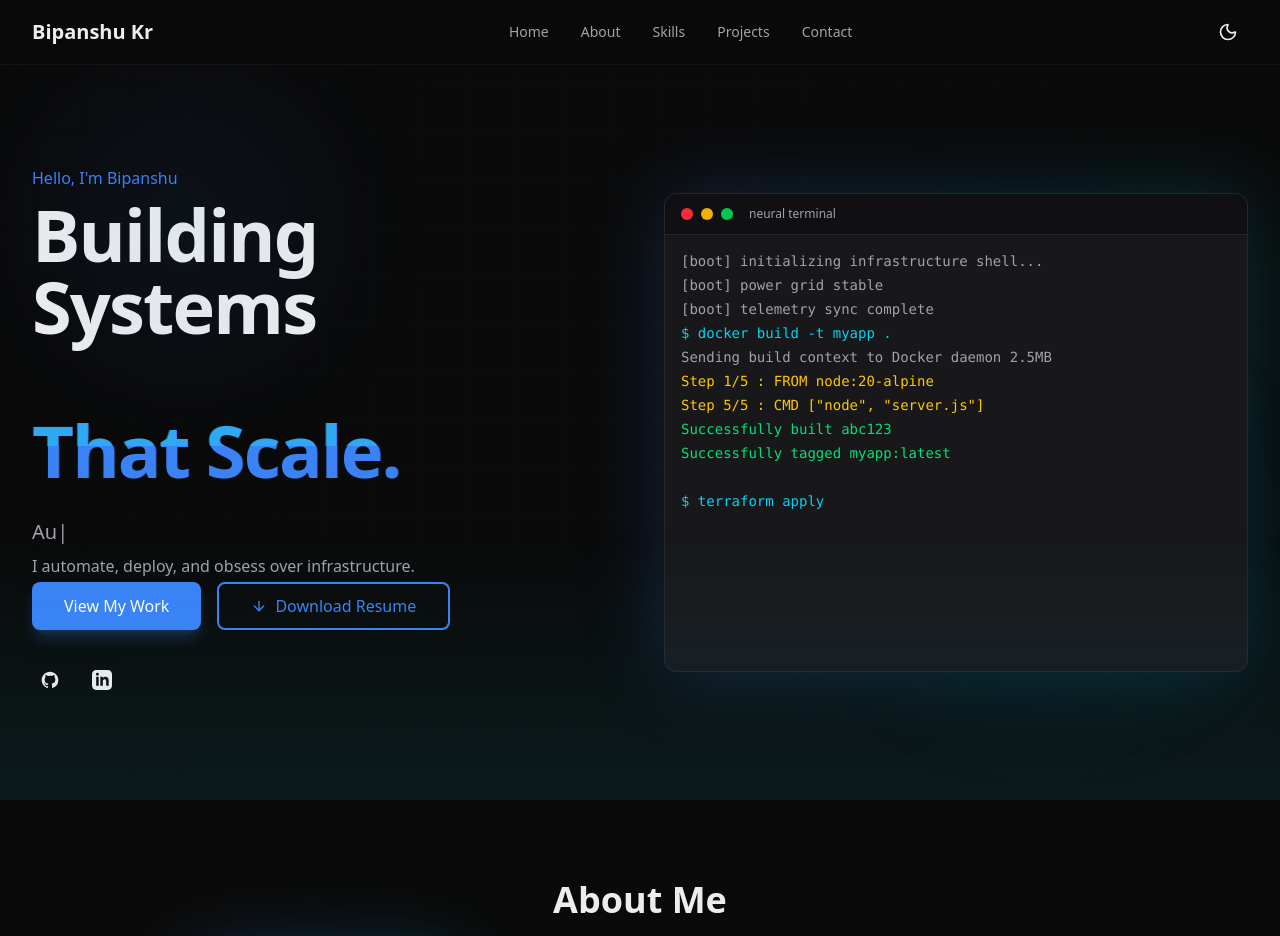
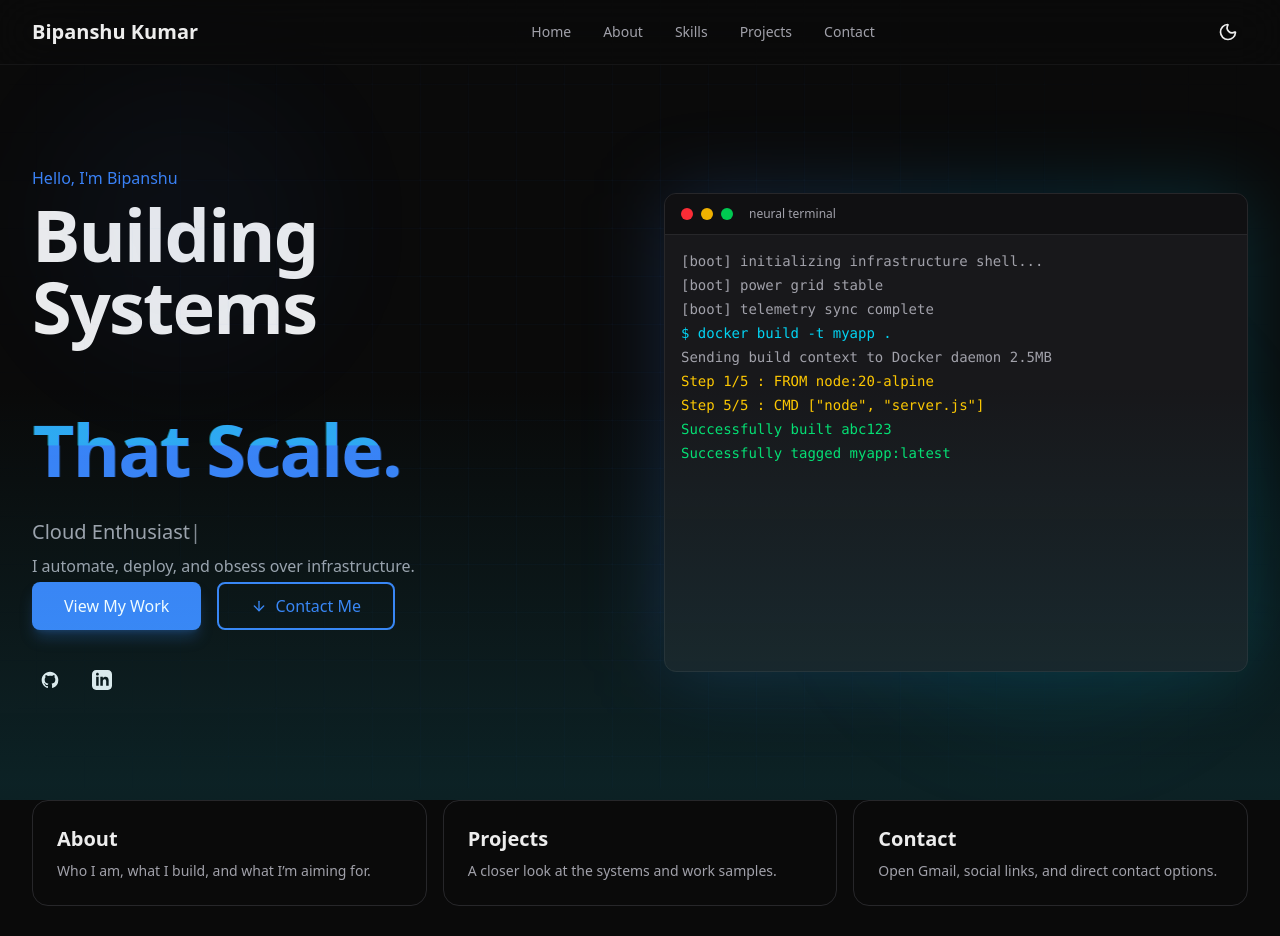
Before and after one commit to bipanshui/my-portfolio, a Next.js app: page / in a window 1280 px wide. Shown: the top 936 px of the page. Built offline with nearby package versions, Linux system fonts and the light colour scheme.

Commit message:
refactor: migrate from single-page scroll to individual route-based navigation architecture

```diff
--- /dev/null
+++ b/app/(site)/about/page.tsx
@@ -0,0 +1,15 @@
+import type { Metadata } from "next";
+import { About } from "@/components/about";
+
+export const metadata: Metadata = {
+  title: "About | Bipanshu Kumar",
+  description: "Background, goals, and devops-focused story for Bipanshu Kumar.",
+};
+
+export default function AboutPage() {
+  return (
+    <section className="pt-24 pb-16">
+      <About />
+    </section>
+  );
+}
--- /dev/null
+++ b/app/(site)/contact/page.tsx
@@ -0,0 +1,15 @@
+import type { Metadata } from "next";
+import { Contact } from "@/components/contact";
+
+export const metadata: Metadata = {
+  title: "Contact | Bipanshu Kumar",
+  description: "Reach out through Gmail, GitHub, LinkedIn, or the contact form.",
+};
+
+export default function ContactPage() {
+  return (
+    <section className="pt-24 pb-16">
+      <Contact />
+    </section>
+  );
+}
--- /dev/null
+++ b/app/(site)/layout.tsx
@@ -0,0 +1,13 @@
+import type { ReactNode } from "react";
+import { Navbar } from "@/components/navbar";
+import { Footer } from "@/components/footer";
+
+export default function SiteLayout({ children }: { children: ReactNode }) {
+  return (
+    <div className="min-h-screen bg-background">
+      <Navbar />
+      <main>{children}</main>
+      <Footer />
+    </div>
+  );
+}
--- /dev/null
+++ b/app/(site)/page.tsx
@@ -0,0 +1,60 @@
+import type { Metadata } from "next";
+import Link from "next/link";
+import { Hero } from "@/components/hero";
+import { Button } from "@/components/ui/button";
+
+export const metadata: Metadata = {
+  title: "Bipanshu Kumar | DevOps Engineer",
+  description: "A focused DevOps portfolio with dedicated pages for about, skills, projects, and contact.",
+};
+
+const routes = [
+  {
+    href: "/about",
+    title: "About",
+    description: "Who I am, what I build, and what I’m aiming for.",
+  },
+  {
+    href: "/projects",
+    title: "Projects",
+    description: "A closer look at the systems and work samples.",
+  },
+  {
+    href: "/contact",
+    title: "Contact",
+    description: "Open Gmail, social links, and direct contact options.",
+  },
+];
+
+export default function HomePage() {
+  return (
+    <>
+      <Hero />
+      <section className="max-w-7xl mx-auto px-4 sm:px-6 lg:px-8 pb-20">
+        <div className="grid md:grid-cols-3 gap-4">
+          {routes.map((route) => (
+            <Link
+              key={route.href}
+              href={route.href}
+              className="group rounded-2xl border border-border bg-card p-6 transition-all duration-300 hover:-translate-y-1 hover:border-primary/50"
+            >
+              <h2 className="text-xl font-semibold group-hover:text-primary transition-colors">
+                {route.title}
+              </h2>
+              <p className="mt-2 text-sm text-muted-foreground">{route.description}</p>
+            </Link>
+          ))}
+        </div>
+
+        <div className="mt-8 flex flex-wrap gap-4 justify-center">
+          <Button asChild size="lg">
+            <Link href="/projects">View Projects</Link>
+          </Button>
+          <Button asChild variant="outline" size="lg">
+            <Link href="/contact">Open Contact</Link>
+          </Button>
+        </div>
+      </section>
+    </>
+  );
+}
--- /dev/null
+++ b/app/(site)/projects/page.tsx
@@ -0,0 +1,15 @@
+import type { Metadata } from "next";
+import { Projects } from "@/components/projects";
+
+export const metadata: Metadata = {
+  title: "Projects | Bipanshu Kumar",
+  description: "Selected systems, automation work, and portfolio projects.",
+};
+
+export default function ProjectsPage() {
+  return (
+    <section className="pt-24 pb-16">
+      <Projects />
+    </section>
+  );
+}
--- /dev/null
+++ b/app/(site)/skills/page.tsx
@@ -0,0 +1,15 @@
+import type { Metadata } from "next";
+import { Skills } from "@/components/skills";
+
+export const metadata: Metadata = {
+  title: "Skills | Bipanshu Kumar",
+  description: "A curated view of the tools, platforms, and practices I use.",
+};
+
+export default function SkillsPage() {
+  return (
+    <section className="pt-24 pb-16">
+      <Skills />
+    </section>
+  );
+}
--- a/app/page.tsx
+++ /dev/null
@@ -1,23 +0,0 @@
-import { Navbar } from "@/components/navbar";
-import { Hero } from "@/components/hero";
-import { About } from "@/components/about";
-import { Skills } from "@/components/skills";
-import { Projects } from "@/components/projects";
-import { Contact } from "@/components/contact";
-import { Footer } from "@/components/footer";
-
-export default function Home() {
-  return (
-    <div className="min-h-screen bg-background">
-      <Navbar />
-      <main>
-        <Hero />
-        <About />
-        <Skills />
-        <Projects />
-        <Contact />
-      </main>
-      <Footer />
-    </div>
-  );
-}
--- a/components/hero.tsx
+++ b/components/hero.tsx
@@ -2,6 +2,7 @@
 
 import * as React from "react";
 import { motion, useMotionValue, useSpring } from "framer-motion";
+import Link from "next/link";
 import { ArrowDown } from "lucide-react";
 import { Button } from "@/components/ui/button";
 
@@ -73,13 +74,6 @@ export function Hero() {
     return () => timeouts.forEach(clearTimeout);
   }, []);
 
-  const scrollToSection = (href: string) => {
-    const element = document.querySelector(href);
-    if (element) {
-      element.scrollIntoView({ behavior: "smooth" });
-    }
-  };
-
   const handleCtaMove = (event: React.MouseEvent<HTMLDivElement>) => {
     const bounds = event.currentTarget.getBoundingClientRect();
     const offsetX = event.clientX - bounds.left - bounds.width / 2;
@@ -103,6 +97,12 @@ export function Hero() {
     event.currentTarget.style.setProperty("--cta-glow-x", "50%");
     event.currentTarget.style.setProperty("--cta-glow-y", "50%");
   };
+
+  React.useEffect(() => {
+    return () => {
+      trailRef.current?.stop();
+    };
+  }, []);
 
   const loadTrail = React.useCallback(() => {
     if (trailRef.current) {
@@ -230,14 +230,16 @@ export function Hero() {
                 animate={{ scale: ctaHover ? 1.02 : 1 }}
                 transition={{ type: "spring", stiffness: 420, damping: 24, mass: 0.5 }}
               >
-                <Button size="lg" onClick={() => scrollToSection("#projects")}>
-                  View My Work
+                <Button asChild size="lg">
+                  <Link href="/projects">View My Work</Link>
                 </Button>
               </motion.div>
             </div>
-            <Button variant="outline" size="lg">
-              <ArrowDown className="h-4 w-4" />
-              Download Resume
+            <Button asChild variant="outline" size="lg">
+              <Link href="/contact">
+                <ArrowDown className="h-4 w-4" />
+                Contact Me
+              </Link>
             </Button>
           </div>
 
--- a/components/navbar.tsx
+++ b/components/navbar.tsx
@@ -10,15 +10,14 @@ import {
   Sheet,
   SheetContent,
   SheetTitle,
-  SheetClose,
 } from "@/components/ui/sheet";
 
 const navLinks = [
-  { href: "#home", label: "Home" },
-  { href: "#about", label: "About" },
-  { href: "#skills", label: "Skills" },
-  { href: "#projects", label: "Projects" },
-  { href: "#contact", label: "Contact" },
+  { href: "/", label: "Home" },
+  { href: "/about", label: "About" },
+  { href: "/skills", label: "Skills" },
+  { href: "/projects", label: "Projects" },
+  { href: "/contact", label: "Contact" },
 ];
 
 export function Navbar() {
@@ -30,13 +29,6 @@ export function Navbar() {
     setMounted(true);
   }, []);
 
-  const scrollToSection = (href: string) => {
-    const element = document.querySelector(href);
-    if (element) {
-      element.scrollIntoView({ behavior: "smooth" });
-    }
-  };
-
   return (
     <motion.header
       initial={{ y: -100 }}
@@ -47,26 +39,22 @@ export function Navbar() {
       <div className="max-w-7xl mx-auto px-4 sm:px-6 lg:px-8">
         <div className="flex items-center justify-between h-16">
           <Link
-            href="#home"
-            onClick={(e) => {
-              e.preventDefault();
-              scrollToSection("#home");
-            }}
+            href="/"
             className="text-xl font-bold text-foreground hover:text-primary transition-colors"
           >
-            Bipanshu Kr
+            Bipanshu Kumar
           </Link>
 
           <nav className="hidden md:flex items-center gap-8">
             {navLinks.map((link) => (
-              <button
+              <Link
                 key={link.href}
-                onClick={() => scrollToSection(link.href)}
+                href={link.href}
                 className="text-sm font-medium text-muted-foreground hover:text-foreground transition-colors relative group"
               >
                 {link.label}
                 <span className="absolute -bottom-1 left-0 w-0 h-0.5 bg-primary transition-all group-hover:w-full" />
-              </button>
+              </Link>
             ))}
           </nav>
 
@@ -106,11 +94,14 @@ export function Navbar() {
                 <SheetTitle className="mb-6">Menu</SheetTitle>
                 <nav className="flex flex-col gap-4">
                   {navLinks.map((link) => (
-                    <SheetClose key={link.href} onClick={() => scrollToSection(link.href)}>
-                      <span className="text-lg font-medium text-muted-foreground hover:text-foreground transition-colors py-2 block cursor-pointer">
+                    <Link
+                      key={link.href}
+                      href={link.href}
+                      onClick={() => setIsOpen(false)}
+                      className="text-lg font-medium text-muted-foreground hover:text-foreground transition-colors py-2 block cursor-pointer"
+                    >
                         {link.label}
-                      </span>
-                    </SheetClose>
+                    </Link>
                   ))}
                 </nav>
               </SheetContent>
```
